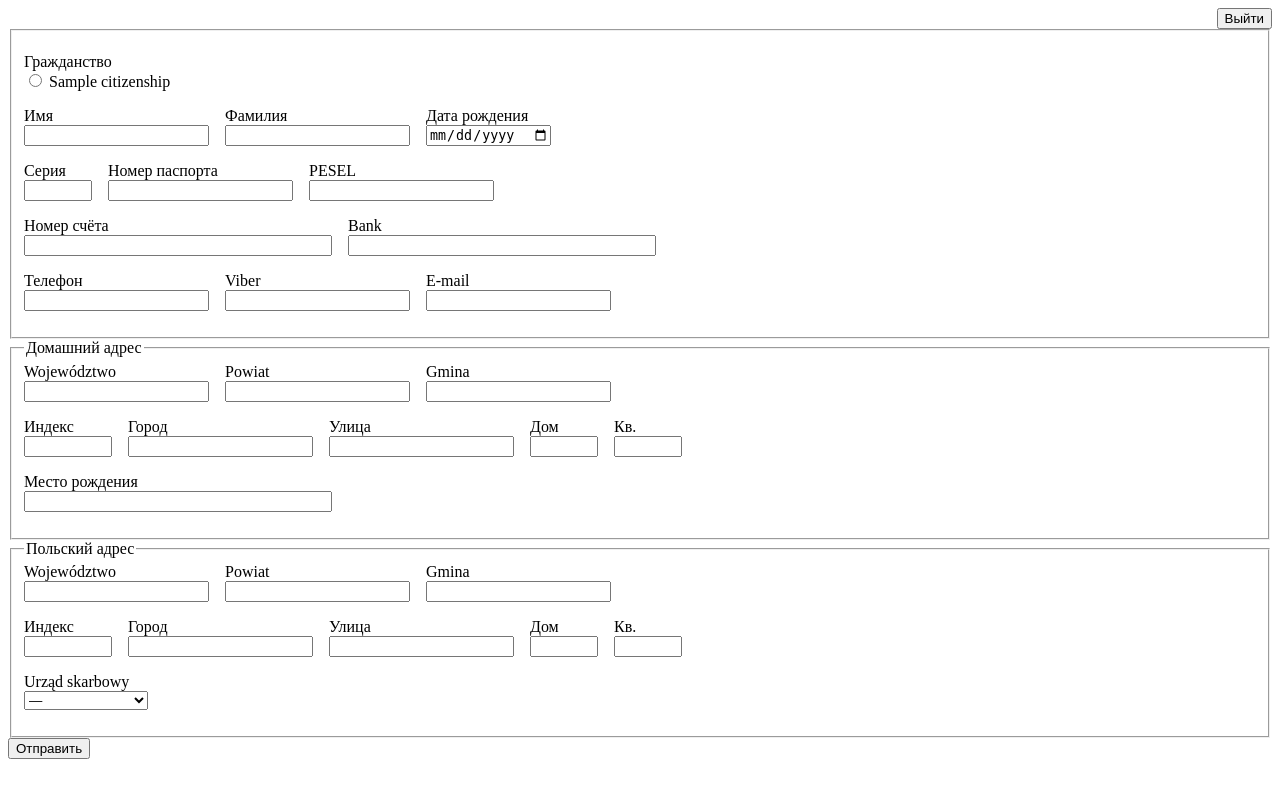
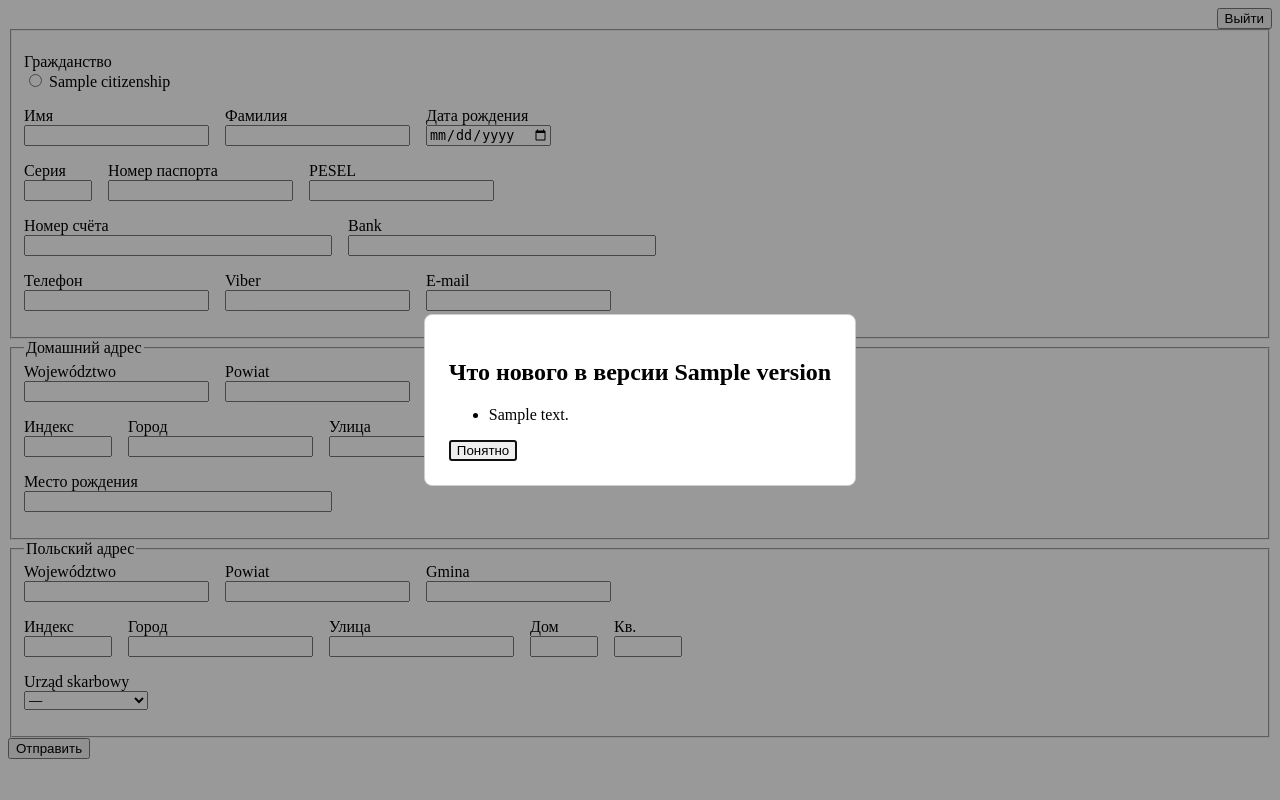
Before and after one commit to PavelHorishny/paper-filler, a Spring app: template src/main/resources/templates/form.html in a window 1280 px wide. Run offline with Thymeleaf, Linux system fonts and the light colour scheme; the template is opened without the code that fills it: most values are stand-ins (such as "Sample title", 1, 10 or a date in 2020); data that the repository does not hold is empty; some of the project's set-up classes (security, data sources, template engines, error pages and the like) are left out, and stand-ins take their place.

Commit message:
whats new dialog window added

```diff
--- a/src/main/java/app/paper_filler/config/AppProperties.java
+++ b/src/main/java/app/paper_filler/config/AppProperties.java
@@ -12,6 +12,8 @@ public record AppProperties(
         Path templatesDir,
         List<DocumentDef> documents,
         List<String> allowedEmails,
-        Map<String,String> banks
+        Map<String,String> banks,
+        Release release
 ) {
+    public record Release(String version, List<String> notes){}
 }
--- a/src/main/java/app/paper_filler/form/FormController.java
+++ b/src/main/java/app/paper_filler/form/FormController.java
@@ -1,6 +1,7 @@
 package app.paper_filler.form;
 
 
+import app.paper_filler.config.AppProperties;
 import app.paper_filler.taxoffice.TaxOffice;
 import jakarta.servlet.http.HttpSession;
 import lombok.RequiredArgsConstructor;
@@ -16,6 +17,7 @@ import org.springframework.web.bind.annotation.PostMapping;
 public class FormController {
 
     private final FormService formService;
+    private final AppProperties properties;
 
     private static final String FORM = "clientForm";
 
@@ -35,6 +37,7 @@ public class FormController {
         model.addAttribute(FORM,form);
         model.addAttribute("citizenships", Citizenship.values());
         model.addAttribute("taxOffices", TaxOffice.values());
+        model.addAttribute("release", properties.release());
         return "form";
     }
 
--- a/src/main/resources/static/css/style.css
+++ b/src/main/resources/static/css/style.css
@@ -32,3 +32,6 @@ input:user-invalid {
     border-color: #c00;
     background: #fff5f5;
 }
+
+#whatsNew { max-width: 480px; border: 1px solid #ccc; border-radius: 8px; padding: 1.5rem; }
+#whatsNew::backdrop { background: rgba(0, 0, 0, 0.4); }
--- a/src/main/resources/static/js/form.js
+++ b/src/main/resources/static/js/form.js
@@ -102,3 +102,29 @@ accountInput.addEventListener('input', async () => {
 bankInput.addEventListener('input', () => {
     bankInput.dataset.auto = 'false';                       // пользователь правит сам
 });
+
+const whatsNew = document.getElementById('whatsNew');
+if (whatsNew) {
+    const version = whatsNew.dataset.version;
+
+    let seen = null;
+    try {
+        seen = localStorage.getItem('seenVersion');
+    } catch (e) {
+        // localStorage может быть недоступен (приватный режим) — тогда просто покажем окно
+    }
+
+    if (seen !== version) {
+        whatsNew.showModal();
+    }
+
+    document.getElementById('whatsNewClose')
+        .addEventListener('click', () => whatsNew.close());
+
+    // 'close' срабатывает и от кнопки, и от клавиши Esc
+    whatsNew.addEventListener('close', () => {
+        try {
+            localStorage.setItem('seenVersion', version);
+        } catch (e) {}
+    });
+}
--- a/src/main/resources/templates/form.html
+++ b/src/main/resources/templates/form.html
@@ -6,6 +6,13 @@
     <title>Paper Filler</title>
 </head>
 <body>
+<dialog id="whatsNew" th:if="${release != null}" th:data-version="${release.version}">
+    <h2>Что нового в версии <span th:text="${release.version}">0.0.0</span></h2>
+    <ul>
+        <li th:each="note : ${release.notes}" th:text="${note}">пункт</li>
+    </ul>
+    <button type="button" id="whatsNewClose">Понятно</button>
+</dialog>
 <form th:action="@{/logout}" method="post" style="text-align: right">
     <button type="submit">Выйти</button>
 </form>
```
Also changed, not shown: src/main/resources/application.yaml (+7 -0 lines), 1 other file.
